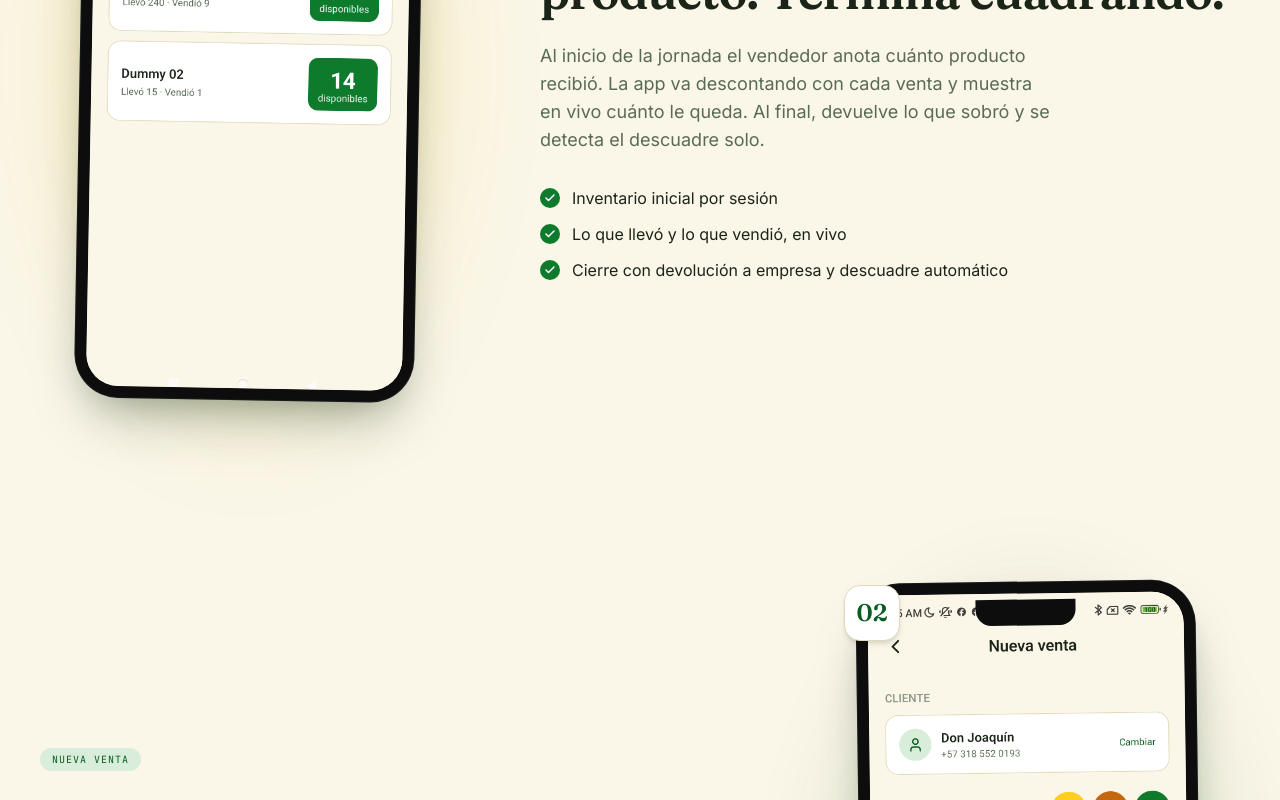
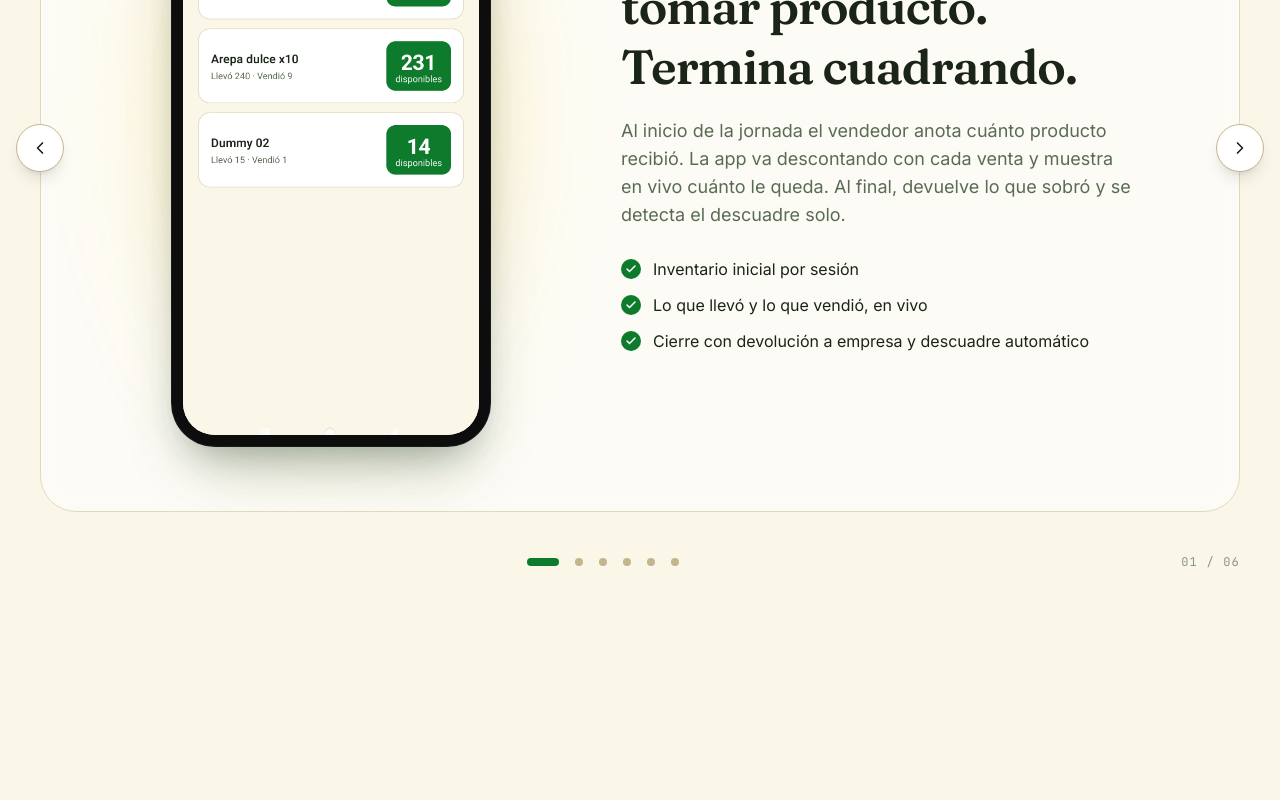
Before and after one commit to MichaelZapataAg/propuesta-arepas-luisa, a React (Vite) app: page / in a window 1280 px wide. Shown: the part 3020-3820 px from the top of the page. Built offline with nearby package versions, Linux system fonts and the light colour scheme.

Commit message:
feat: convertir Features a carousel horizontal con prev/next + dots + swipe

```diff
--- a/src/components/Features.tsx
+++ b/src/components/Features.tsx
@@ -1,118 +1,116 @@
-import { motion, useReducedMotion, useScroll, useTransform } from 'framer-motion';
-import { useRef } from 'react';
-import { Check } from 'lucide-react';
+import { motion, AnimatePresence, useReducedMotion, type PanInfo } from 'framer-motion';
+import { useCallback, useEffect, useState } from 'react';
+import { Check, ChevronLeft, ChevronRight } from 'lucide-react';
 import { Section } from './Section';
 import { PhoneMockup } from './PhoneMockup';
 import { FEATURES } from '../data/features';
 
 export function Features() {
+  const [active, setActive] = useState(0);
+  const reduce = useReducedMotion();
+  const total = FEATURES.length;
+
+  const goNext = useCallback(() => setActive((a) => (a + 1) % total), [total]);
+  const goPrev = useCallback(
+    () => setActive((a) => (a - 1 + total) % total),
+    [total],
+  );
+
+  // Teclado: ← →
+  useEffect(() => {
+    const onKey = (e: KeyboardEvent) => {
+      if (e.key === 'ArrowRight') goNext();
+      if (e.key === 'ArrowLeft') goPrev();
+    };
+    window.addEventListener('keydown', onKey);
+    return () => window.removeEventListener('keydown', onKey);
+  }, [goNext, goPrev]);
+
+  const onDragEnd = (_: unknown, info: PanInfo) => {
+    const offset = info.offset.x;
+    const velocity = info.velocity.x;
+    if (offset < -60 || velocity < -300) goNext();
+    else if (offset > 60 || velocity > 300) goPrev();
+  };
+
+  const feat = FEATURES[active];
+
   return (
     <Section
       id="features"
       eyebrow="Funcionalidades"
-      title={
-        <>
-          Seis flujos. Cero fricción.
-        </>
-      }
+      title={<>Seis flujos. Cero fricción.</>}
       subtitle="Cada flujo está pensado en cómo se vende en la calle, no en cómo se ve un dashboard."
     >
-      <div className="space-y-28 md:space-y-36 lg:space-y-44">
-        {FEATURES.map((feat, i) => (
-          <FeatureRow key={feat.id} feat={feat} idx={i} />
-        ))}
-      </div>
-    </Section>
-  );
-}
+      <div className="relative">
+        {/* Botones laterales — desktop */}
+        <button
+          type="button"
+          aria-label="Flujo anterior"
+          onClick={goPrev}
+          className="group absolute left-0 top-1/2 z-10 hidden h-12 w-12 -translate-x-1/2 -translate-y-1/2 place-items-center rounded-full border border-(--color-border-strong) bg-(--color-paper) text-(--color-ink) shadow-lg transition hover:-translate-x-[60%] hover:border-(--color-flag) hover:text-(--color-flag-strong) active:scale-95 lg:grid"
+        >
+          <ChevronLeft size={20} className="transition-transform group-hover:-translate-x-0.5" />
+        </button>
+        <button
+          type="button"
+          aria-label="Siguiente flujo"
+          onClick={goNext}
+          className="group absolute right-0 top-1/2 z-10 hidden h-12 w-12 -translate-y-1/2 translate-x-1/2 place-items-center rounded-full border border-(--color-border-strong) bg-(--color-paper) text-(--color-ink) shadow-lg transition hover:translate-x-[60%] hover:border-(--color-flag) hover:text-(--color-flag-strong) active:scale-95 lg:grid"
+        >
+          <ChevronRight size={20} className="transition-transform group-hover:translate-x-0.5" />
+        </button>
 
-function FeatureRow({ feat, idx }: { feat: (typeof FEATURES)[number]; idx: number }) {
-  const reduce = useReducedMotion();
-  const isLeft = feat.align === 'left';
-  const rowRef = useRef<HTMLDivElement>(null);
-
-  const { scrollYProgress } = useScroll({
-    target: rowRef,
-    offset: ['start end', 'end start'],
-  });
-  const phoneY = useTransform(scrollYProgress, [0, 1], reduce ? [0, 0] : [50, -50]);
-  const phoneRotate = useTransform(
-    scrollYProgress,
-    [0, 1],
-    reduce ? [0, 0] : isLeft ? [2, -2] : [-2, 2],
-  );
-
-  const phoneAnim = {
-    hidden: { opacity: 0, scale: 0.92, y: reduce ? 0 : 40 },
-    show: { opacity: 1, scale: 1, y: 0 },
-  };
-  const textAnim = {
-    hidden: { opacity: 0, x: reduce ? 0 : isLeft ? 40 : -40 },
-    show: { opacity: 1, x: 0 },
-  };
-
-  return (
+        {/* Card del slide actual */}
+        <div className="relative overflow-hidden rounded-[36px] border border-(--color-border-soft) bg-(--color-paper)/60 px-5 py-10 backdrop-blur md:px-12 md:py-16 lg:px-20">
+          <AnimatePresence mode="wait" custom={active}>
             <motion.div
-      ref={rowRef}
-      initial="hidden"
-      whileInView="show"
-      viewport={{ once: true, amount: 0 }}
-      transition={{ staggerChildren: 0.15 }}
-      className={`grid items-center gap-12 lg:gap-20 ${
-        isLeft ? 'lg:grid-cols-[1fr_minmax(0,420px)]' : 'lg:grid-cols-[minmax(0,420px)_1fr]'
-      }`}
+              key={feat.id}
+              initial={reduce ? { opacity: 0 } : { opacity: 0, y: 20 }}
+              animate={reduce ? { opacity: 1 } : { opacity: 1, y: 0 }}
+              exit={reduce ? { opacity: 0 } : { opacity: 0, y: -20 }}
+              transition={{ duration: 0.45, ease: [0.16, 1, 0.3, 1] }}
+              drag={reduce ? false : 'x'}
+              dragConstraints={{ left: 0, right: 0 }}
+              dragElastic={0.2}
+              onDragEnd={onDragEnd}
+              className="grid cursor-grab items-center gap-10 active:cursor-grabbing md:gap-14 lg:grid-cols-[minmax(0,420px)_1fr] lg:gap-20"
             >
-      {/* Mockup celular */}
-      <div
-        className={`relative mx-auto w-full max-w-[300px] md:max-w-[340px] ${
-          isLeft ? 'lg:order-2' : 'lg:order-1'
-        }`}
-      >
-        {/* Glow detrás — visible desde el inicio, con pulse sutil */}
+              {/* Phone */}
+              <div className="relative mx-auto w-full max-w-[280px] md:max-w-[320px]">
+                {/* Glow detrás */}
                 <motion.div
                   aria-hidden
                   className="pointer-events-none absolute -inset-8 rounded-[60px] blur-3xl"
                   style={{
                     background:
-              idx % 2 === 0
+                      active % 2 === 0
                         ? 'radial-gradient(closest-side, rgba(255, 205, 31, 0.7), transparent)'
                         : 'radial-gradient(closest-side, rgba(14, 122, 44, 0.5), transparent)',
                   }}
-          initial={{ opacity: 0.85, scale: 1 }}
+                  initial={{ opacity: 0.85, scale: 0.95 }}
                   animate={
                     reduce
-              ? undefined
-              : { opacity: [0.85, 1, 0.85], scale: [1, 1.05, 1] }
+                      ? { opacity: 0.85, scale: 1 }
+                      : { opacity: [0.85, 1, 0.85], scale: [1, 1.04, 1] }
                   }
                   transition={{
-            duration: 7 + idx * 0.6,
+                    duration: 7,
                     repeat: Infinity,
                     ease: 'easeInOut',
-            delay: idx * 0.4,
                   }}
                 />
-        <motion.div style={{ y: phoneY, rotate: phoneRotate }}>
-          <motion.div
-            variants={phoneAnim}
-            transition={{ duration: 0.7, ease: [0.16, 1, 0.3, 1] }}
-          >
                 <PhoneMockup src={feat.screen} alt={feat.screenAlt} />
-          </motion.div>
-        </motion.div>
                 {/* Número en esquina */}
-        <div className="absolute -left-4 -top-4 grid h-14 w-14 place-items-center rounded-2xl border border-(--color-border-soft) bg-(--color-paper) shadow-md">
-          <span className="font-display text-2xl font-semibold text-(--color-flag-strong)">
-            {String(idx + 1).padStart(2, '0')}
+                <div className="absolute -left-3 -top-3 grid h-12 w-12 place-items-center rounded-2xl border border-(--color-border-soft) bg-(--color-paper) shadow-md md:-left-4 md:-top-4 md:h-14 md:w-14">
+                  <span className="font-display text-xl font-semibold text-(--color-flag-strong) md:text-2xl">
+                    {String(active + 1).padStart(2, '0')}
                   </span>
                 </div>
               </div>
 
               {/* Texto */}
-      <motion.div
-        variants={textAnim}
-        transition={{ duration: 0.7, delay: 0.1, ease: 'easeOut' }}
-        className={isLeft ? 'lg:order-1' : 'lg:order-2'}
-      >
+              <div className="select-text">
                 <span className="inline-block rounded-full bg-(--color-flag-soft) px-3 py-1 font-mono text-[10px] uppercase tracking-widest text-(--color-flag-strong)">
                   {feat.badge}
                 </span>
@@ -122,9 +120,12 @@ function FeatureRow({ feat, idx }: { feat: (typeof FEATURES)[number]; idx: numbe
                 <p className="mt-5 max-w-lg text-(--color-ink-muted) md:text-lg">
                   {feat.body}
                 </p>
-        <ul className="mt-8 space-y-3">
+                <ul className="mt-7 space-y-3">
                   {feat.highlights.map((h) => (
-            <li key={h} className="flex items-start gap-3 text-sm text-(--color-ink) md:text-base">
+                    <li
+                      key={h}
+                      className="flex items-start gap-3 text-sm text-(--color-ink) md:text-base"
+                    >
                       <span className="mt-0.5 grid h-5 w-5 flex-none place-items-center rounded-full bg-(--color-flag) text-white">
                         <Check size={12} strokeWidth={3} />
                       </span>
@@ -132,7 +133,61 @@ function FeatureRow({ feat, idx }: { feat: (typeof FEATURES)[number]; idx: numbe
                     </li>
                   ))}
                 </ul>
+              </div>
             </motion.div>
-    </motion.div>
+          </AnimatePresence>
+        </div>
+
+        {/* Controles inferiores: dots + contador + botones mobile */}
+        <div className="mt-8 flex items-center justify-between gap-4">
+          {/* Mobile prev */}
+          <button
+            type="button"
+            aria-label="Flujo anterior"
+            onClick={goPrev}
+            className="grid h-11 w-11 place-items-center rounded-full border border-(--color-border-strong) bg-(--color-paper) text-(--color-ink) transition active:scale-95 lg:hidden"
+          >
+            <ChevronLeft size={18} />
+          </button>
+
+          {/* Dots */}
+          <div className="flex flex-1 items-center justify-center gap-2">
+            {FEATURES.map((f, i) => (
+              <button
+                key={f.id}
+                type="button"
+                aria-label={`Ir al flujo ${i + 1}: ${f.badge}`}
+                aria-current={i === active}
+                onClick={() => setActive(i)}
+                className="group relative grid h-9 place-items-center px-1"
+              >
+                <span
+                  className={`block h-2 rounded-full transition-all duration-500 ease-[cubic-bezier(0.16,1,0.3,1)] ${
+                    i === active
+                      ? 'w-8 bg-(--color-flag)'
+                      : 'w-2 bg-(--color-border-strong) group-hover:bg-(--color-ink-subtle)'
+                  }`}
+                />
+              </button>
+            ))}
+          </div>
+
+          {/* Mobile next */}
+          <button
+            type="button"
+            aria-label="Siguiente flujo"
+            onClick={goNext}
+            className="grid h-11 w-11 place-items-center rounded-full border border-(--color-border-strong) bg-(--color-paper) text-(--color-ink) transition active:scale-95 lg:hidden"
+          >
+            <ChevronRight size={18} />
+          </button>
+
+          {/* Contador desktop */}
+          <p className="hidden font-mono text-xs uppercase tracking-widest text-(--color-ink-subtle) lg:block">
+            {String(active + 1).padStart(2, '0')} / {String(total).padStart(2, '0')}
+          </p>
+        </div>
+      </div>
+    </Section>
   );
 }
```
Lines whose indentation alone changed are shown as unchanged.
